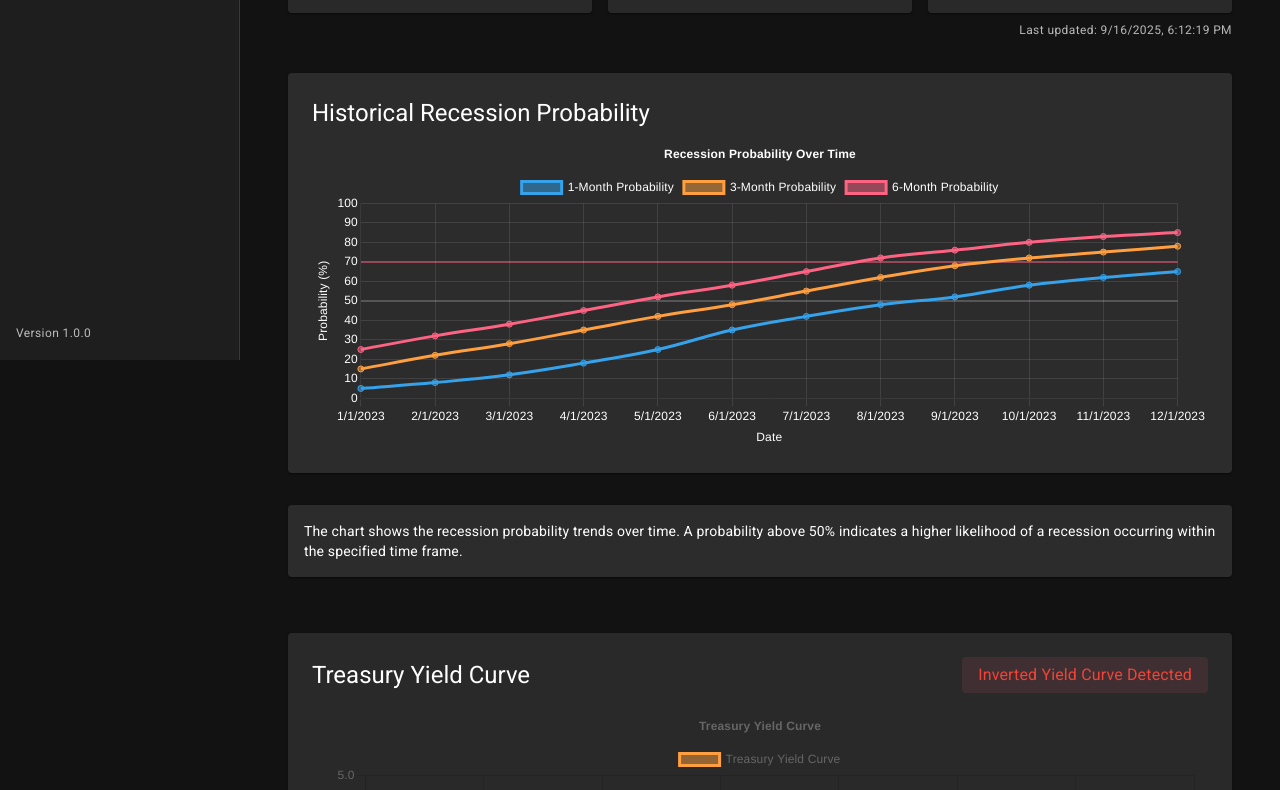
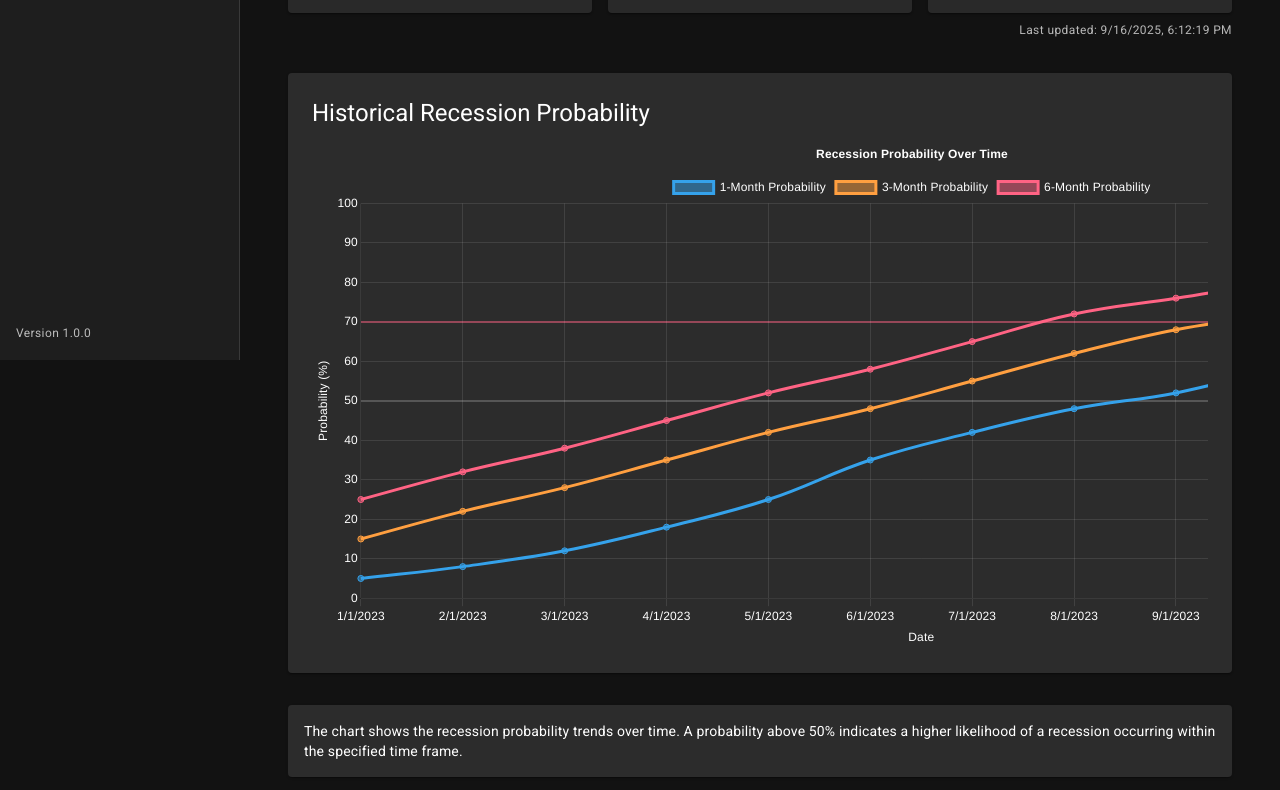
Before and after one commit to DonaldAadithiyan/RecessionRadar, a React (Create React App) app in the folder react-frontend/: page / in a window 1280 px wide. Shown: the part 440-1230 px from the top of the page. Built offline with nearby package versions, Linux system fonts and the light colour scheme; no server answers.

Commit message:
Removed herdcoded values and updated the historical recession probability chart using real data

```diff
--- a/react-frontend/src/components/RecessionProbabilityChart.js
+++ b/react-frontend/src/components/RecessionProbabilityChart.js
@@ -101,7 +101,8 @@ function RecessionProbabilityChart({ data }) {
           color: 'white'
         },
         ticks: {
-          color: 'white'
+          color: 'white',
+          maxTicksLimit: 15 // Show fewer x-axis labels
         },
         grid: {
           color: 'rgba(255, 255, 255, 0.1)' // Lighter grid lines for dark background
@@ -160,14 +161,19 @@ function RecessionProbabilityChart({ data }) {
     },
   };
 
+  // Calculate dynamic minWidth for horizontal scrolling (e.g., 40px per data point, min 1200px)
+  const minWidth = chartData && chartData.labels ? Math.max(chartData.labels.length * 40, 1200) : 1200;
+
   return (
-    <Paper sx={{ p: 3, mb: 4, height: 400, bgcolor: '#212121', color: 'white' }}>
+    <Paper sx={{ p: 3, mb: 4, height: 600, bgcolor: '#212121', color: 'white' }}>
       <Typography variant="h5" component="h2" gutterBottom color="white">
         Historical Recession Probability
       </Typography>
       {chartData ? (
-        <Box sx={{ height: 'calc(100% - 40px)' }}>
-          <Line options={options} data={chartData} />
+        <Box sx={{ height: 'calc(100% - 40px)', overflowX: 'auto' }}>
+          <Box sx={{ minWidth: minWidth, height: '100%' }}>
+            <Line options={options} data={chartData} height={1} />
+          </Box>
         </Box>
       ) : (
         <Box sx={{ display: 'flex', justifyContent: 'center', alignItems: 'center', height: '100%' }}>
```
Also changed, not shown: 1 other file (tests, documents, lock files or other folders).
